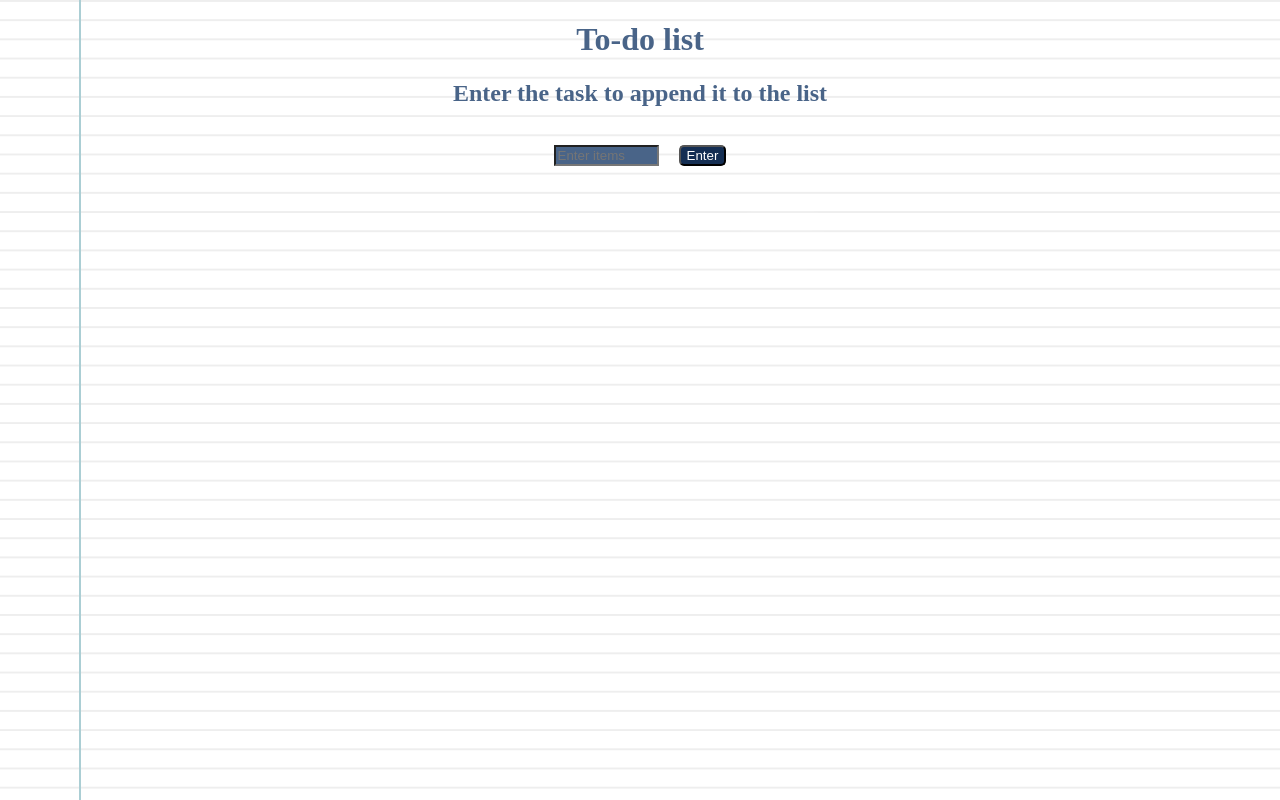
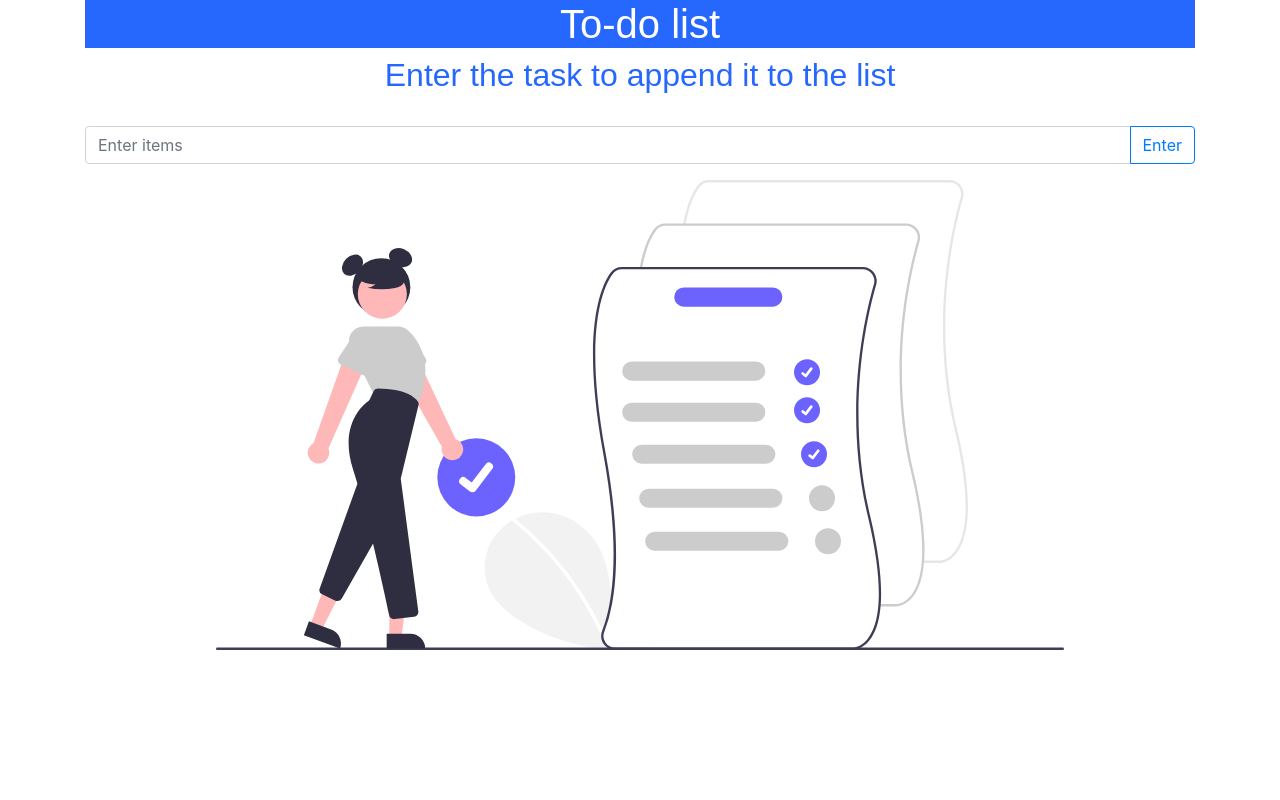
Before and after one commit to Xebec19/Shopping-List, a plain HTML site: page index.html in a window 1280 px wide. Drawn offline with nearby package versions, Linux system fonts and the light colour scheme.

Commit message:
added a photo

```diff
--- a/index.html
+++ b/index.html
@@ -1,25 +1,25 @@
-<!--
-	Date: 23 june 2020
-	Made by Rohan Kumar Thakur
--->
 <!DOCTYPE html>
 <html>
 <head>
 	<title>To-Do list</title>
 	<!--Link to css file-->
 	<link rel="stylesheet" type="text/css" href="style.css">
+	<!--link to bootstrap-->
+	<link rel="stylesheet" href="https://stackpath.bootstrapcdn.com/bootstrap/4.5.2/css/bootstrap.min.css" integrity="sha384-JcKb8q3iqJ61gNV9KGb8thSsNjpSL0n8PARn9HuZOnIxN0hoP+VmmDGMN5t9UJ0Z" crossorigin="anonymous">
 </head>
 <body>
-<div id = "listBody">	<!--Div to allign items in the center-->
+<div id = "listBody" class="container">	<!--Div to allign items in the center-->
 <h1>To-do list</h1>
 <h2>Enter the task to append it to the list</h2>
 <br>
-<input id = "userInput" type = "text" size = 10 placeholder = "Enter items">
-&nbsp&nbsp&nbsp
-<button id="enter">Enter</button>
-<ul>
+<div class="input-group mb-3">
+<input id = "userInput" type = "text" class="form-control" size = 10  placeholder= "Enter items" aria-describedby="button-addon2" data-toggle="tooltip" data-placement="buttom" title="Enter the task you wish to list in the to-do list">
+<div class="input-group-append">
+<button id="enter" class="btn btn-outline-primary" data-toggle="tooltip" data-placement="buttom" title="Right click on the button to append input item in the list">Enter</button></div></div>
+<ul class="list-group list-group-flush">
 <!--The list is here-->
 </ul>
+<img src="photo.svg" class="img-fluid" max-width=50% height=auto alt="illustration">
 </div>	<!--div ends-->
 <!--link to javascript file-->
 <script type="text/javascript" src = "script.js"></script>
--- a/script.js
+++ b/script.js
@@ -9,6 +9,7 @@ function AddValue()
 {
 	var li = document.createElement("li");
 	li.appendChild(document.createTextNode(input.value));
+	 li.classList.add("list-group-item");
 	ul.appendChild(li);
 	input.value="";
 }
--- a/style.css
+++ b/style.css
@@ -1,33 +1,25 @@
-body{
+body
+{
 	margin: 0 auto;
-	/*background-image: linear-gradient(to right, #2B476E, #496488);*/
-	background-color: #fff;
-background-image:
-linear-gradient(90deg, transparent 79px, #abced4 79px, #abced4 81px, transparent 81px),
-linear-gradient(#eee .1em, transparent .1em);
-background-size: 100% 1.2em;
-	text-align: center;
-	color:#496488;
+	box-sizing: border-box;
 }
 #listBody
 {
-	display: inline-block;
+	text-align: center;
 }
-#enter
+h1
 {
-	border-radius: 5px;
-	box-shadow: 5rem 5rem 5rem ;
-	background-color: #142E53;
+	font-family: 'Quattrocento Sans', sans-serif;
+	background-color: #2667fd;
 	color: white;
-	cursor: pointer;
+	margin-top: 5px;
 }
-input
+h2,li
 {
-	background-color: #496488;
-	color: white;
+	font-family: 'Work Sans', sans-serif;
+	color: #2667fd;
 }
-#listBody > ul
+li
 {
-	text-align: center;
-	list-style-position: inside;
+	font-size: 30px;
 }
```
Also changed, not shown: photo.svg (added).
